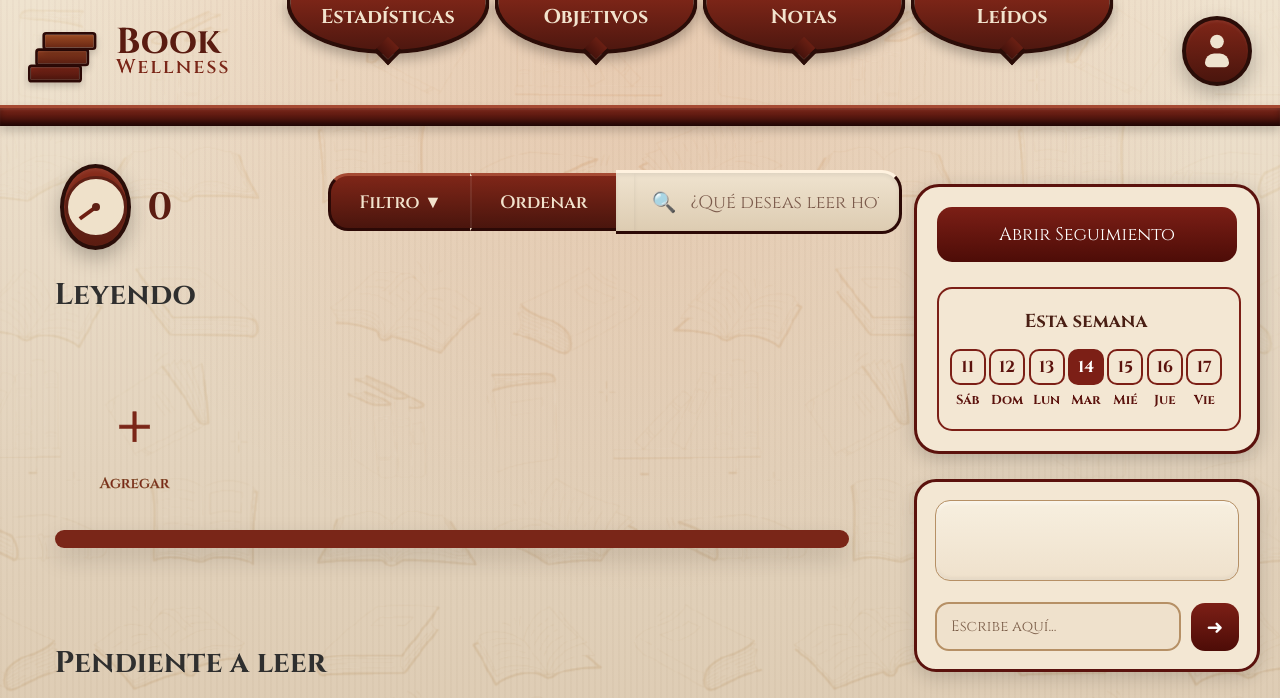
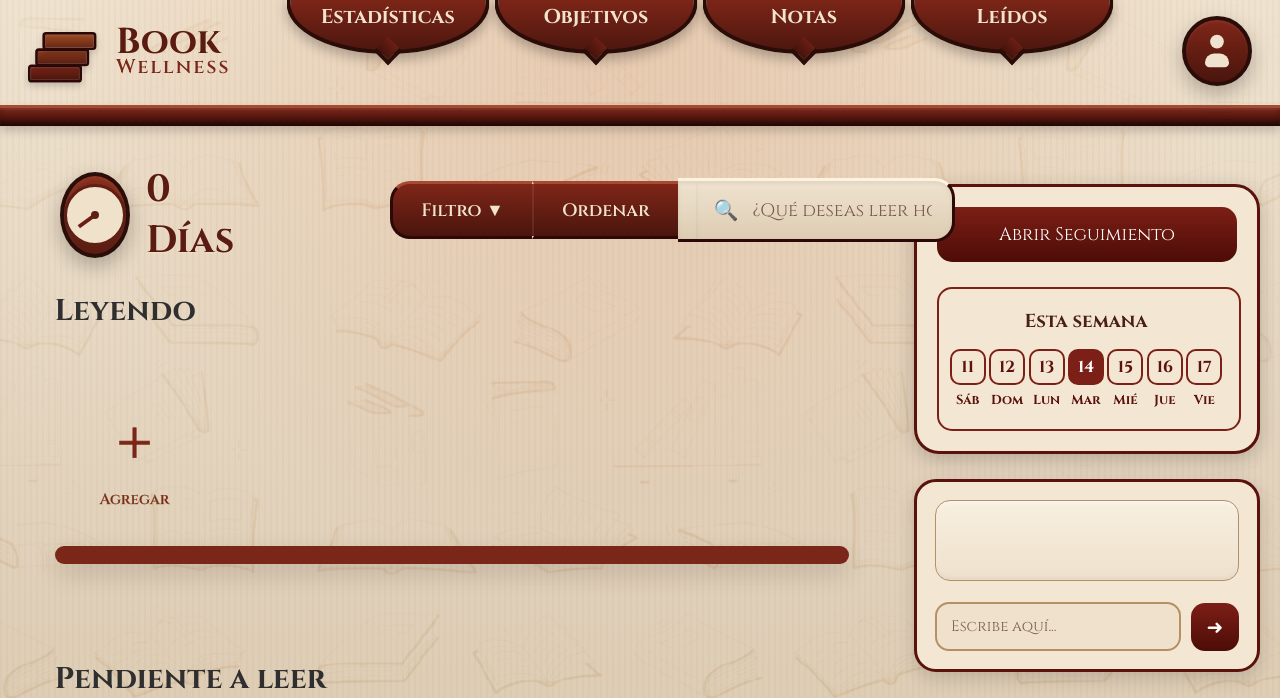
Before and after one commit to angelferrer200444-oss/Book-Wellness, a Flask app: page / in a window 1280 px wide. Shown: the top 698 px of the page. Run offline with Flask 3, Linux system fonts and the light colour scheme; data that the repository does not hold is empty.

Commit message:
Update index.html

```diff
--- a/templates/index.html
+++ b/templates/index.html
@@ -57,7 +57,7 @@ Book Wellness
                     </div>
 
                     <span class="streak-number">
-                        0
+                       {{racha_actual}} Días
                     </span>
 
                     <!-- HERRAMIENTAS -->
```
